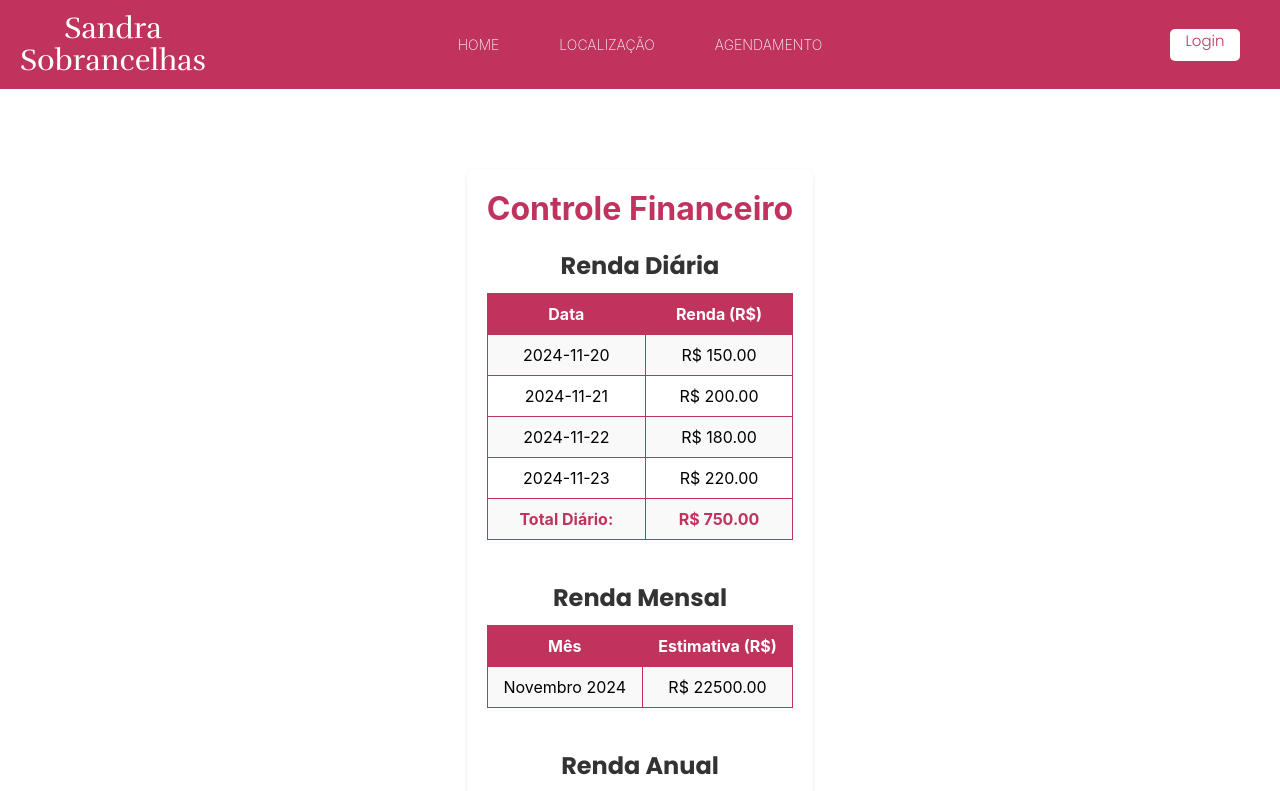
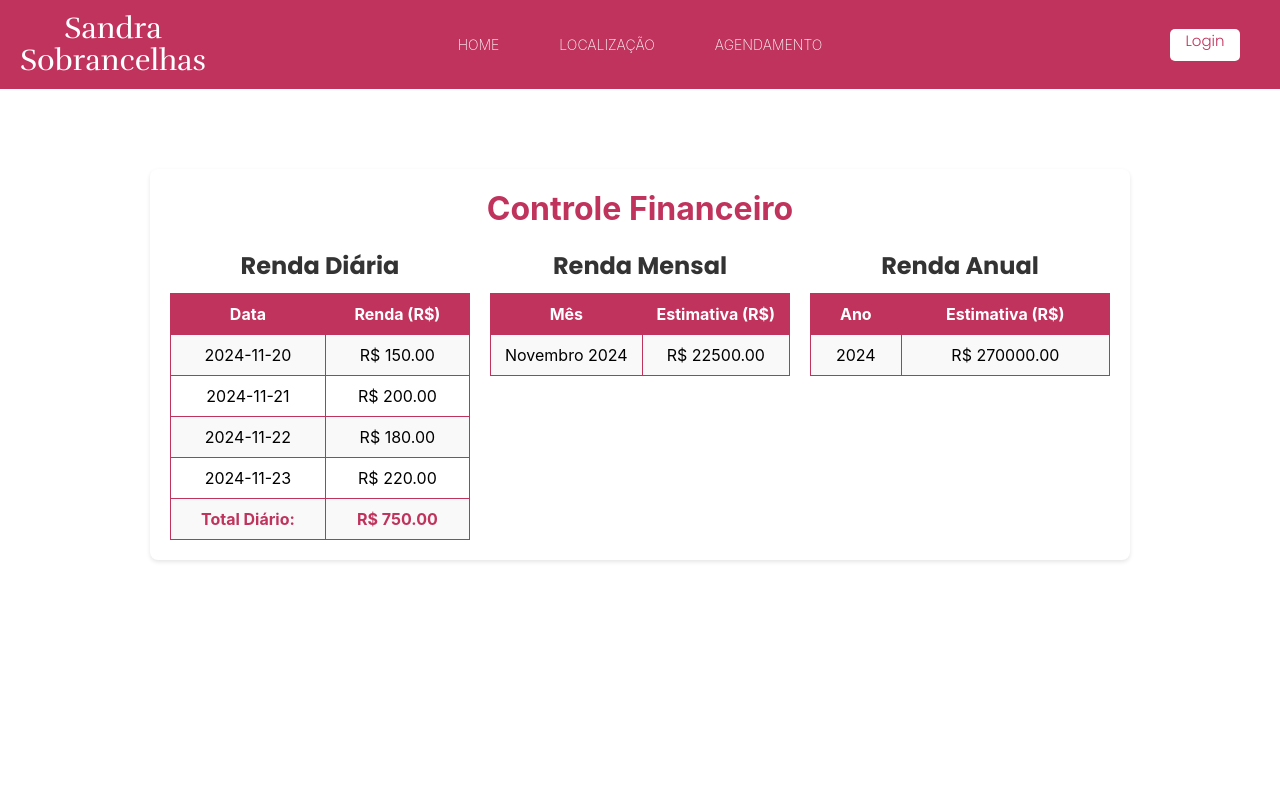
Before and after one commit to FerNogueiraa/Sal-o-de-beleza, a React (Vite) app in the folder interface/: page /Financeiro in a window 1280 px wide. Shown: the top 791 px of the page. Built offline with nearby package versions, Linux system fonts and the light colour scheme.

Commit message:
so deixei uma tabela ao lado da outra

```diff
--- a/interface/src/routes/Financeiro.jsx
+++ b/interface/src/routes/Financeiro.jsx
@@ -4,7 +4,6 @@ import Footer from "../components/footer";
 import "../styles/FinanceiroPagina.css";
 
 export default function FinanceiroPage() {
-  // Dados fictícios representando rendas diárias
   const dadosFinanceiros = [
     { data: "2024-11-20", valor: 150.0 },
     { data: "2024-11-21", valor: 200.0 },
@@ -12,7 +11,6 @@ export default function FinanceiroPage() {
     { data: "2024-11-23", valor: 220.0 },
   ];
 
-  // Cálculos dos totais
   const rendaDiariaTotal = dadosFinanceiros.reduce((acc, item) => acc + item.valor, 0);
   const rendaMensalTotal = rendaDiariaTotal * 30; // Aproximação simples
   const rendaAnualTotal = rendaMensalTotal * 12;
@@ -25,6 +23,8 @@ export default function FinanceiroPage() {
         <div className="controle-container">
           <h1>Controle Financeiro</h1>
 
+          {/* Div para alinhar as tabelas */}
+          <div className="tabelas-alinhadas">
             {/* Tabela de Renda Diária */}
             <div className="tabela-container">
               <h2>Renda Diária</h2>
@@ -91,10 +91,7 @@ export default function FinanceiroPage() {
             </div>
           </div>
         </div>
-      <br />
-      <br />
-      <br />
-      <br />
+      </div>
 
       <div className="footer-position">
         <Footer />
--- a/interface/src/styles/FinanceiroPagina.css
+++ b/interface/src/styles/FinanceiroPagina.css
@@ -1,26 +1,38 @@
 .controle-container {
-    max-width: 800px;
+    max-width: 1200px;
     margin: 0 auto;
     padding: 20px;
     background: #fff;
     border-radius: 8px;
     box-shadow: 0 2px 4px rgba(0, 0, 0, 0.1);
-    margin-bottom: 200px;
+    margin-bottom: 300px;
+
   }
 
   .controle-container h1 {
     color: #bf335d;
     font-size: 2em;
     margin-bottom: 20px;
+    text-align: center;
+  }
+
+  .tabelas-alinhadas {
+    display: flex;
+    flex-wrap: wrap; /* Adiciona responsividade */
+    gap: 20px; /* Espaço entre as tabelas */
+    justify-content: center; /* Centraliza horizontalmente */
   }
 
   .tabela-container {
-    margin-bottom: 40px;
+    flex: 1;
+    min-width: 300px; /* Tamanho mínimo para telas pequenas */
+    max-width: 400px; /* Tamanho máximo */
   }
 
   .tabela-container h2 {
+    text-align: center;
+    font-size: 1.5em;
     color: #333;
-    font-size: 1.5em;
     margin-bottom: 10px;
   }
 
```
Lines whose indentation alone changed are shown as unchanged.
